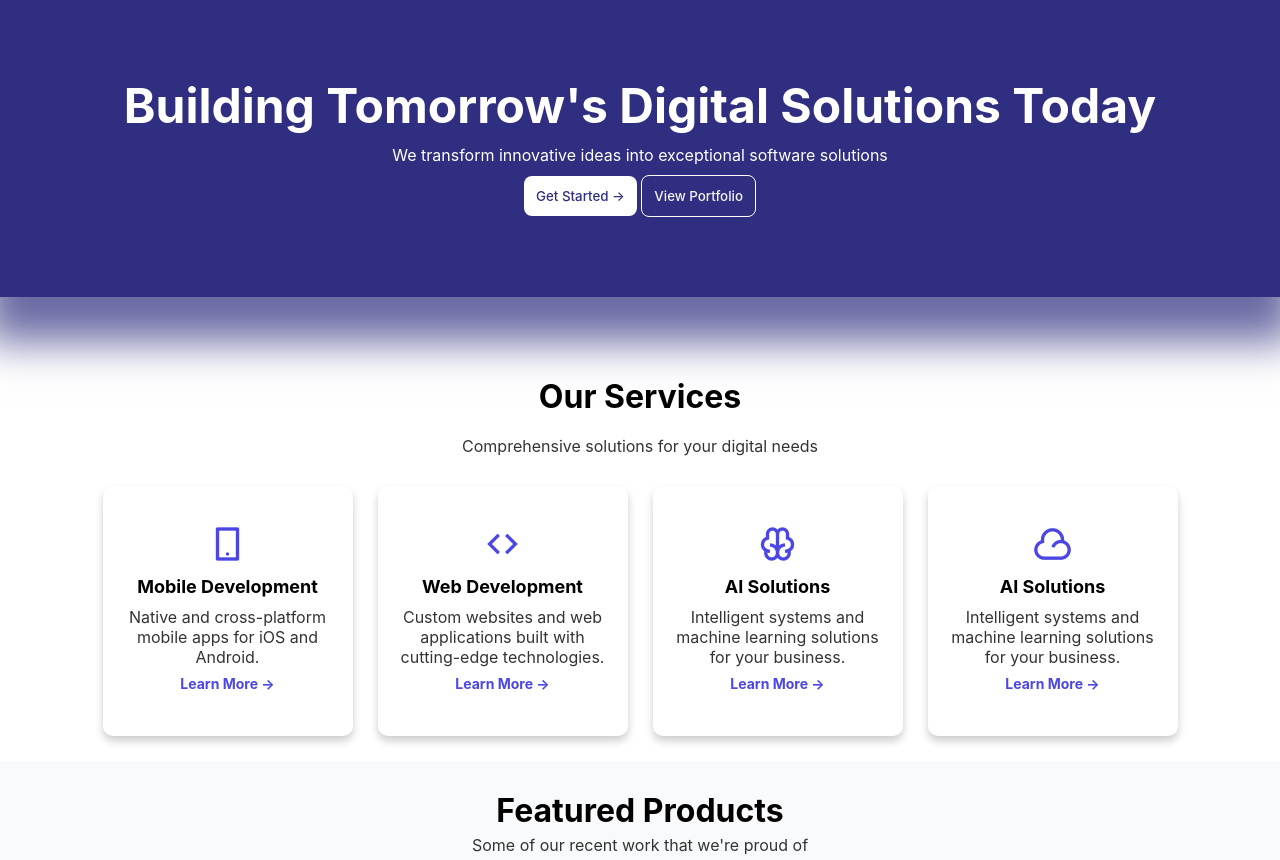
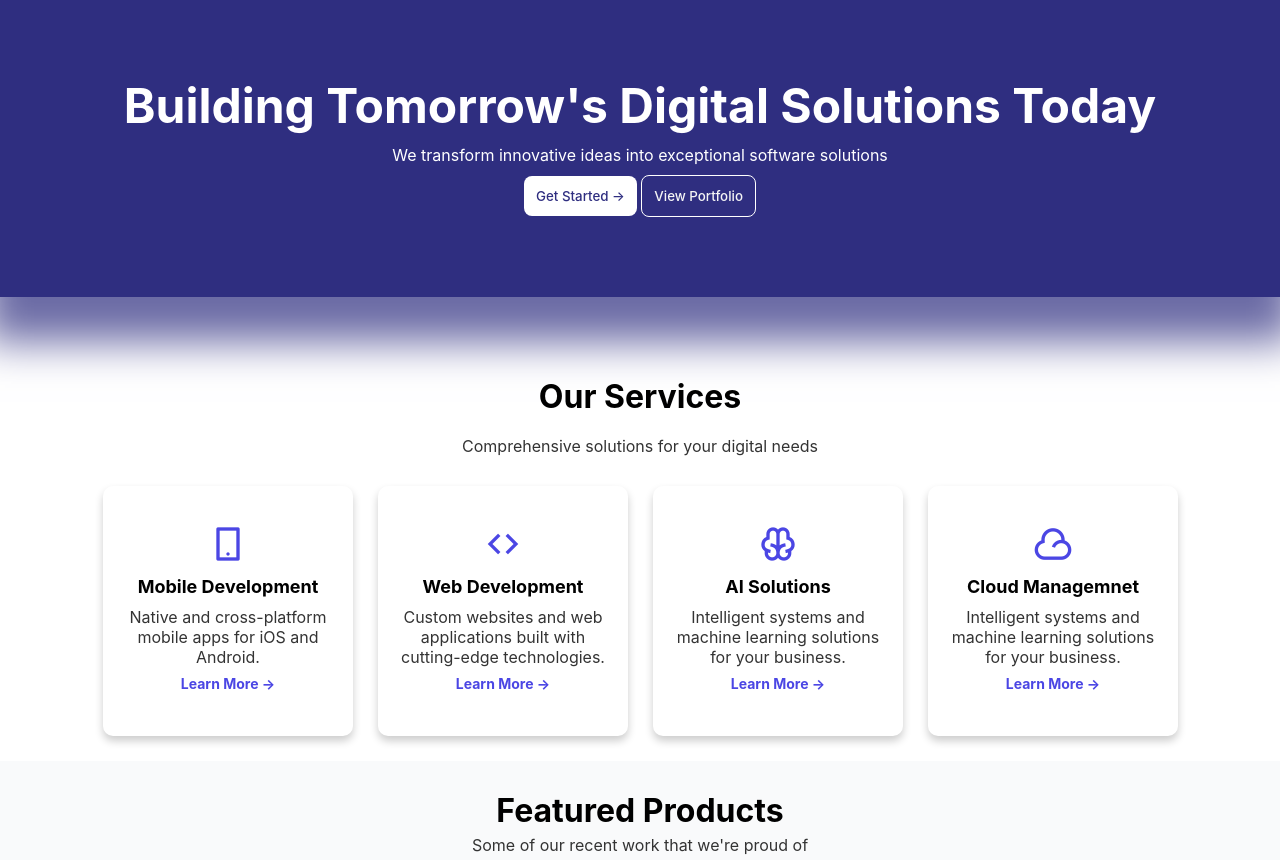
Before and after one commit to devAwais3/OK_Developers_practice_project, a plain HTML site: page index.html in a window 1280 px wide. Shown: the part 92-952 px from the top of the page. Drawn offline with nearby package versions, Linux system fonts and the light colour scheme; a web font is replaced by a local one.

Commit message:
Animations Added

```diff
--- a/index.html
+++ b/index.html
@@ -6,6 +6,7 @@
     <title>OK Developers</title>
     <link rel="stylesheet" href="index.css" type="text/css" />
     <link href="https://cdn.jsdelivr.net/npm/remixicon/fonts/remixicon.css" rel="stylesheet">
+    <link rel="stylesheet" href="https://cdnjs.cloudflare.com/ajax/libs/animate.css/4.1.1/animate.min.css" />
 </head>
 <body>
     <header>
@@ -26,7 +27,7 @@
     </header>
     <main>
         <div class="hero">
-            <h1>Building Tomorrow's Digital Solutions Today</h1>
+            <h1 class="animate__animated animate__fadeInDown animate__delay-1s animate__slow">Building Tomorrow's Digital Solutions Today</h1>
             <p>We transform innovative ideas into exceptional software solutions</p>
             <div class="btns">
                 <button class="get-started-btn">Get Started -></button>
@@ -37,30 +38,30 @@
         <p class="service-para">Comprehensive solutions for your digital needs</p>
 
         <div class="our-services">
-            <div class="card mob-dev">
+            <div class="card mob-dev animate__animated animate__bounceIn animate__slow">
                 <i class="ri-smartphone-line"></i>
                 <h3>Mobile Development</h3>
                 <p>Native and cross-platform mobile apps for iOS and Android.</p>
                 <a href="#">Learn More -></a>
             </div>
 
-            <div class="card web-dev">
+            <div class="card web-dev animate__animated animate__bounceIn animate__slow">
                 <i class="ri-expand-left-right-line"></i>
                 <h3>Web Development</h3>
                 <p>Custom websites and web applications built with cutting-edge technologies.</p>
                 <a href="#">Learn More -></a>
             </div>
 
-            <div class="card ai-sol">
+            <div class="card ai-sol animate__animated animate__bounceIn animate__slow">
                 <i class="ri-brain-line"></i>
                 <h3>AI Solutions</h3>
                 <p>Intelligent systems and machine learning solutions for your business.</p>
                 <a href="#">Learn More -></a>
             </div>
 
-            <div class="card cloud-service">
+            <div class="card cloud-service animate__animated animate__bounceIn animate__slow">
                 <i class="ri-cloud-line"></i>
-                <h3>AI Solutions</h3>
+                <h3>Cloud Managemnet</h3>
                 <p>Intelligent systems and machine learning solutions for your business.</p>
                 <a href="#">Learn More -></a>
             </div>
```
